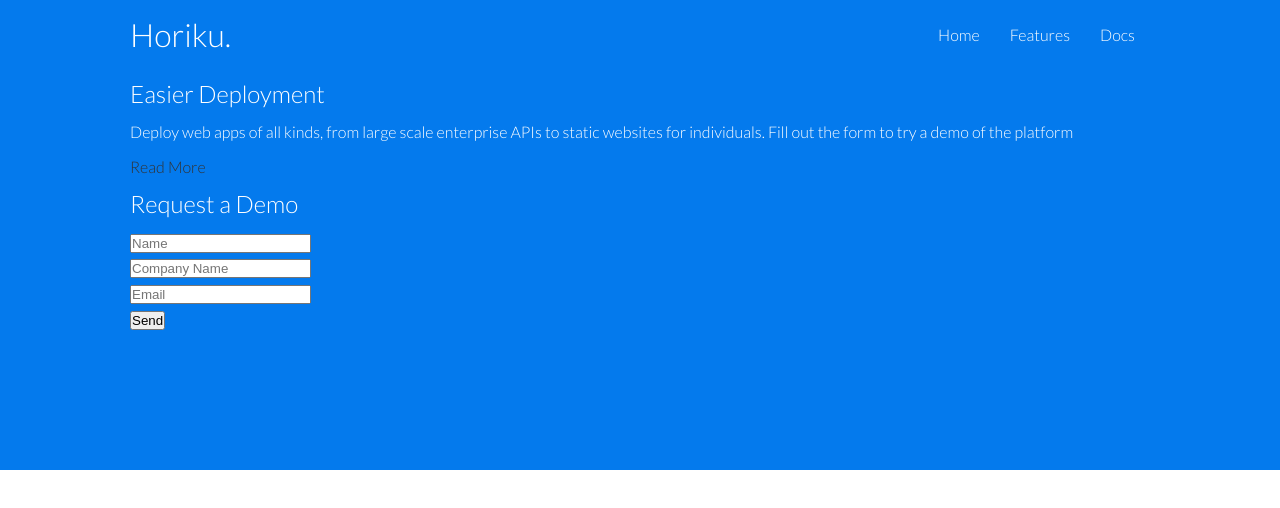
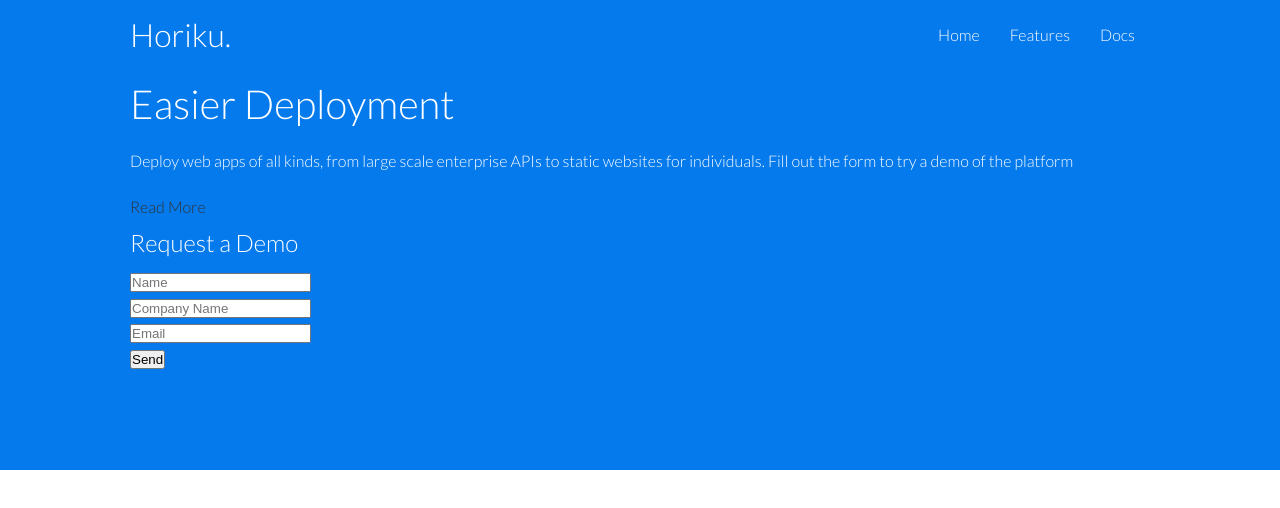
Before and after one commit to lockjohn/horiku, a plain HTML site: page index.html in a window 1280 px wide. Drawn offline with Linux system fonts and the light colour scheme.

Commit message:
Style showcase text section

```diff
--- a/css/style.css
+++ b/css/style.css
@@ -38,7 +38,6 @@ h1, h2 {
 
 p {
     margin: 10px 0;
-
 }
 
 img {
@@ -78,7 +77,13 @@ img {
     color: white;
     position: relative;
 }
+.showcase h1 {
+    font-size: 40px;
+}
 
+.showcase p {
+    margin: 20px 0;
+}
 /* Utilities */
 .container {
     max-width: 1100px;
```
